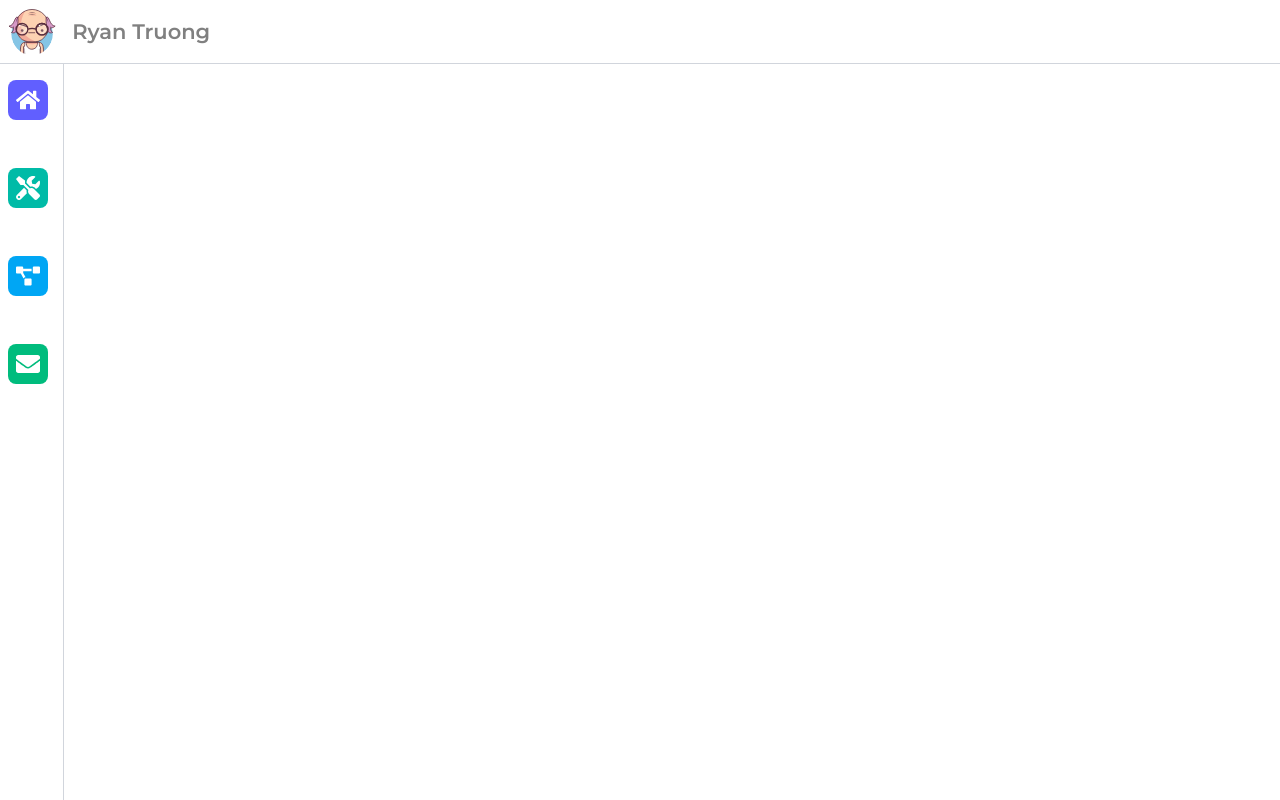
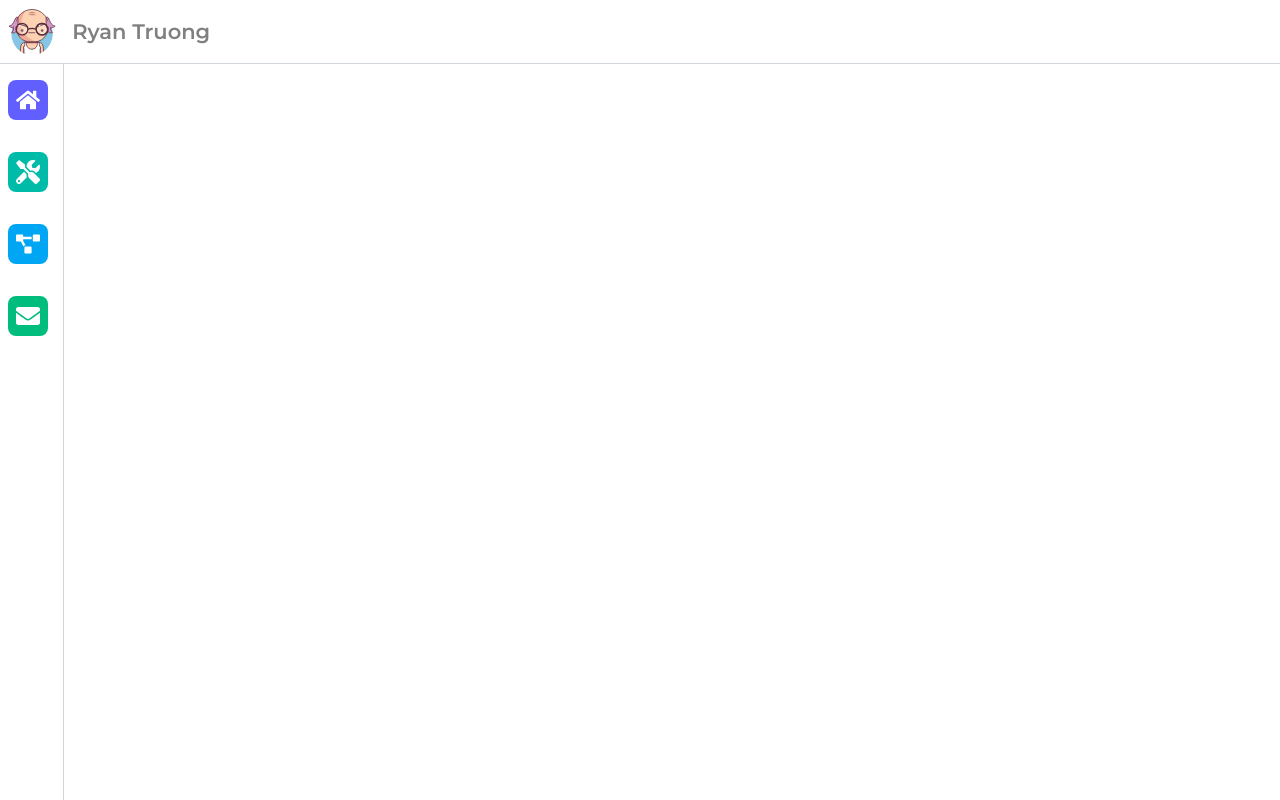
Before and after one commit to ryanctruong/personal-project, a React (Vite) app in the folder client/: page / in a window 1280 px wide. Built offline with nearby package versions, Linux system fonts and the light colour scheme.

Commit message:
make sidebar dynamic

```diff
--- a/client/src/layout/Sidebar/Sidebar.jsx
+++ b/client/src/layout/Sidebar/Sidebar.jsx
@@ -1,40 +1,29 @@
 import { FaHome, FaTools, FaProjectDiagram, FaEnvelope } from "react-icons/fa";
+
+const items = [
+    { label: "Home", Icon: FaHome, bgClass: "bg-indigo-500" },
+    { label: "Skills", Icon: FaTools, bgClass: "bg-teal-500" },
+    { label: "Projects", Icon: FaProjectDiagram, bgClass: "bg-sky-500" },
+    { label: "Contact", Icon: FaEnvelope, bgClass: "bg-emerald-500" },
+];
+
+const SidebarItem = ({ Icon, label, bgClass }) => (
+    <div className="flex items-center px-2 gap-4 hover:cursor-pointer">
+        <div className={`p-2 rounded-lg ${bgClass} text-white`}>
+            <Icon size="1.5em" className="shrink-0" />
+        </div>
+        <span className="whitespace-nowrap opacity-0 group-hover:opacity-100 transition-all duration-400 text-[18px] font-medium text-gray-800 hover:underline">
+            {label}
+        </span>
+    </div>
+);
 
 const Sidebar = () => {
     return (
-        <div className="group h-[calc(100vh-64px)] w-[64px] hover:w-[200px] border-r border-gray-300 absolute bottom-0 left-0 transition-[width] duration-300 ease-in-out flex flex-col pt-4 gap-12">
-            <div className="flex items-center px-2 gap-4 hover:cursor-pointer">
-                <div className="p-2 rounded-lg bg-indigo-500 text-white">
-                    <FaHome size="1.5em" className="shrink-0" />
-                </div>
-                <span className="whitespace-nowrap opacity-0 group-hover:opacity-100 transition-all duration-400 text-[18px] font-medium text-gray-800 hover:underline">
-                    Home
-                </span>
-            </div>
-            <div className="flex items-center px-2 gap-4 hover:cursor-pointer">
-                <div className="p-2 rounded-lg bg-teal-500 text-white">
-                    <FaTools size="1.5em" className="shrink-0" />
-                </div>
-                <span className="whitespace-nowrap opacity-0 group-hover:opacity-100 transition-all duration-400 text-[18px] font-medium text-gray-800 hover:underline">
-                    Skills
-                </span>
-            </div>
-            <div className="flex items-center px-2 gap-4 hover:cursor-pointer">
-                <div className="p-2 rounded-lg bg-sky-500 text-white">
-                    <FaProjectDiagram size="1.5em" className="shrink-0" />
-                </div>
-                <span className="whitespace-nowrap opacity-0 group-hover:opacity-100 transition-all duration-400 text-[18px] font-medium text-gray-800 hover:underline">
-                    Projects
-                </span>
-            </div>
-            <div className="flex items-center px-2 gap-4 hover:cursor-pointer">
-                <div className="p-2 rounded-lg bg-emerald-500 text-white">
-                    <FaEnvelope size="1.5em" className="shrink-0" />
-                </div>
-                <span className="whitespace-nowrap opacity-0 group-hover:opacity-100 transition-all duration-400 text-[18px] font-medium text-gray-800 hover:underline">
-                    Contact
-                </span>
-            </div>
+        <div className="group h-[calc(100vh-64px)] w-[64px] hover:w-[200px] border-r border-gray-300 absolute bottom-0 left-0 transition-[width] duration-300 ease-in-out flex flex-col pt-4 gap-8">
+            {items.map((it) => (
+                <SidebarItem key={it.label} {...it} />
+            ))}
         </div>
     );
 };
```
